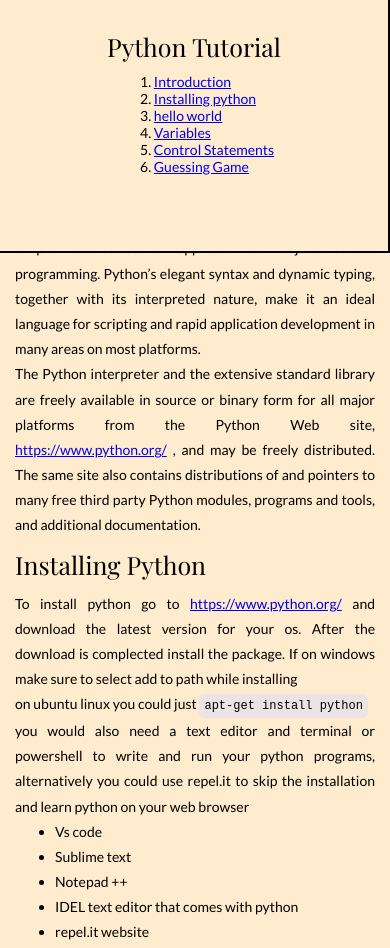
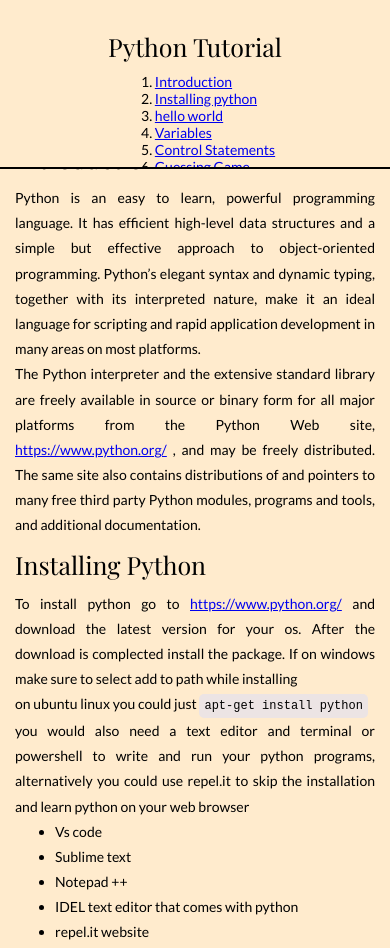
Before and after one commit to KailashGanesh/FCCDocumentationPage, a plain HTML site: page index.html in a window 390 px wide. Shown: the top 948 px of the page. Drawn offline with nearby package versions, Linux system fonts and the light colour scheme; a web font is replaced by a local one.

Commit message:
layout fix

```diff
--- a/style.css
+++ b/style.css
@@ -52,9 +52,10 @@ nav{
 
 @media only screen and (max-width: 815px) {
     nav{
-        height: 30%;
+        height: 20%;
         width: 100%;
         border-bottom: 2px solid black;
+        border-right: 0px solid black;
         background-color: blanchedalmond;
     }
 
```
